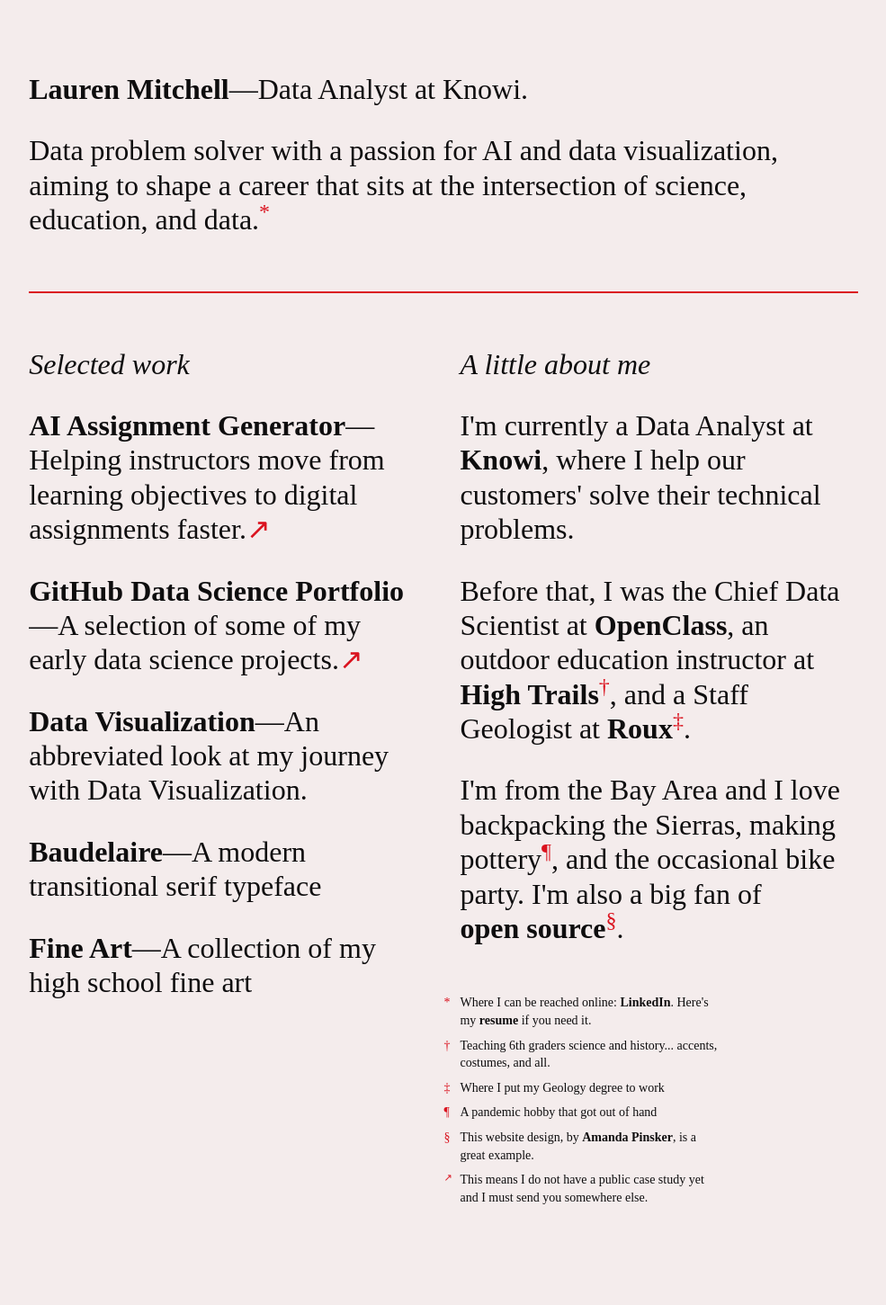
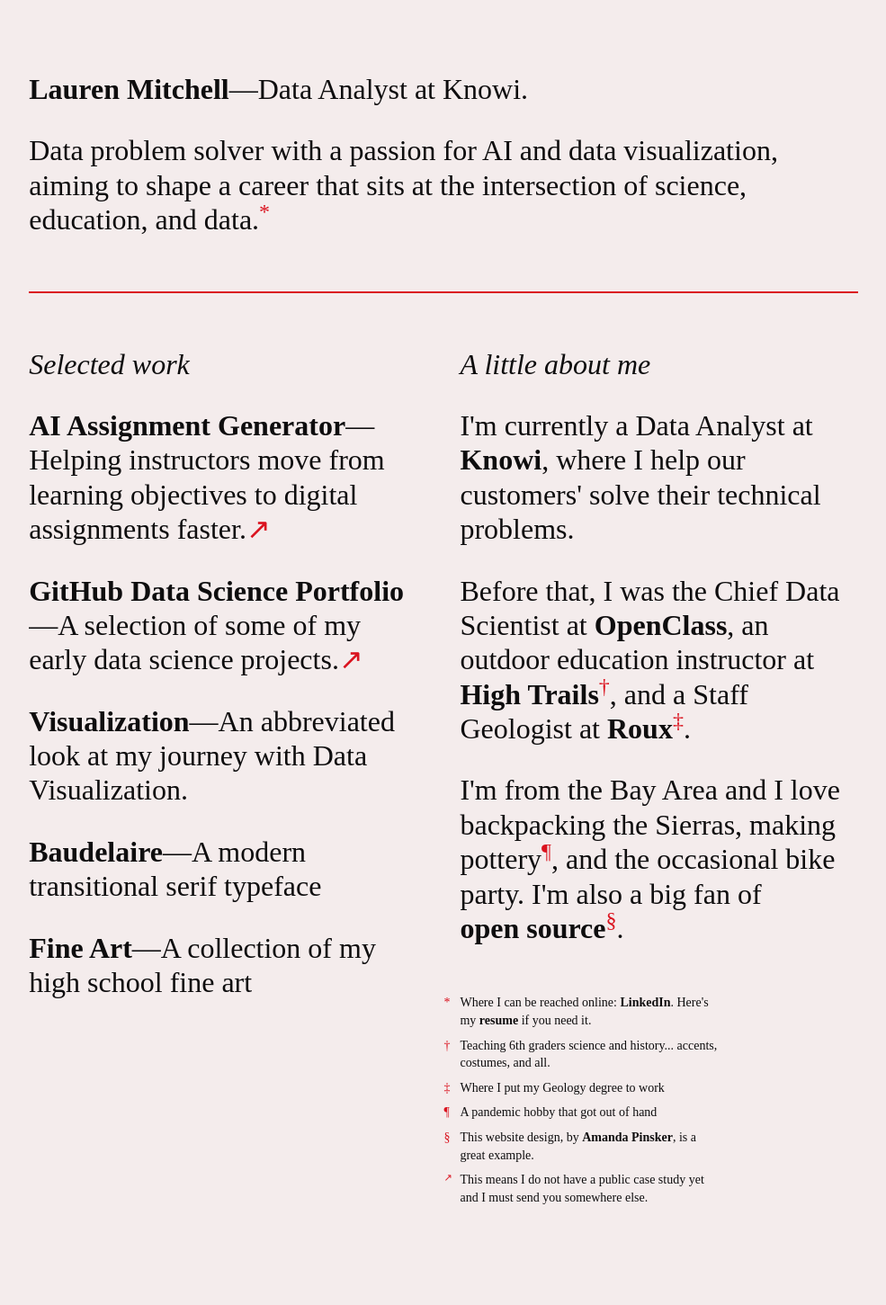
Before and after one commit to laurenmitch/laurenmitch.github.io, a Jekyll site: the page built from index.html, in a window 1280 px wide. Shown: the whole page at 90% size, without its empty margins (147-1132 px from the left). Built offline with Jekyll 4.4.1, drawn with Linux system fonts in a browser that asks for light colours; some web fonts are replaced.

Commit message:
trying with one word

```diff
--- a/_data/portfolio.yaml
+++ b/_data/portfolio.yaml
@@ -16,7 +16,7 @@
   show: false
   external: true
   id: experiments
-- title: Data Visualization
+- title: Visualization
   description: An abbreviated look at my journey with Data Visualization.
   url: /project/visualization
   show: true
--- a/project/visualization.md
+++ b/project/visualization.md
@@ -1,6 +1,6 @@
 ---
-title: Lauren Mitchell | Data Visualization
-tag: Data Visualization
+title: Lauren Mitchell | Visualization
+tag: Visualization
 type: project
 layout: project
 image: "/img/og-img.png"
```
